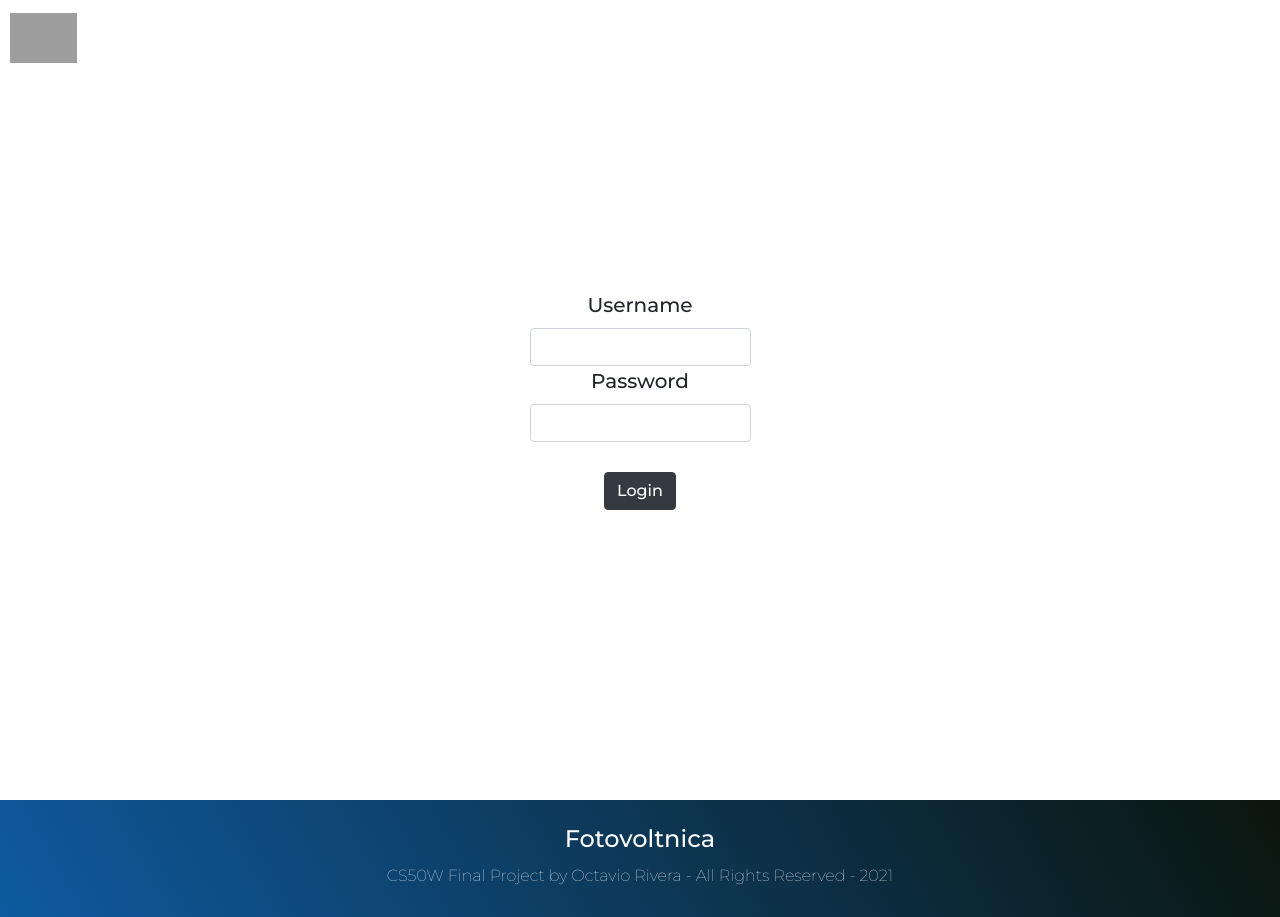
After one commit to TavoRivera/website-fotovoltnica, a Django app: page /login in a window 1280 px wide. The commit adds this page. Run offline with Django 3.2, Linux system fonts and the light colour scheme; some libraries are stand-ins or nearby versions; grey boxes are pictures that could not be loaded.

Commit message:
:construction: - @TavoRivera - Siu 70% progress

```diff
--- a/fotovoltnica/inventario/templates/inventario/index.html
+++ b/fotovoltnica/inventario/templates/inventario/index.html
@@ -56,7 +56,7 @@ Inicio
             {%csrf_token%}
             {% for servicio in servicios %}{% load staticfiles %}
             <div class="service-item col mb-4" style="background-image: url({{servicio.image}});">
-                <a href="{% url 'systems' %}"><h3>{{servicio.name}}</h3></a>
+                <a href="{% url 'systems' %}#{{servicio.name}}"><h3>{{servicio.name}}</h3></a>
             </div>
             {% endfor %}
         </div>
--- a/fotovoltnica/inventario/templates/inventario/layout.html
+++ b/fotovoltnica/inventario/templates/inventario/layout.html
@@ -27,9 +27,11 @@
                 </div>
                 <ul>
                     <li><a href="{% url 'index' %}" data-after="inicio">Inicio</a></li>
-                    <li><a href="{%% url 'systems' }" data-after="servicios">Servicios</a></li>
+                    <li><a href="{% url 'systems' %}" data-after="servicios">Servicios</a></li>
                     <li><a href="#contact" data-after="Contacto">Contacto</a></li>
                     <li><a href="{% url 'register' %}" data-after="Registrate">Registrate</a></li>
+                    <li><a href="{% url 'login' %}" data-after="Inicia sesión">Inicia sesión</a></li>
+                    <li><a href="{% url 'logout' %}" data-after="cerrar sesión">cerrar sesión</a></li>
                 </ul>
             </div>
         </div>
--- /dev/null
+++ b/fotovoltnica/inventario/templates/inventario/login.html
@@ -0,0 +1,26 @@
+{% extends "inventario/layout.html" %}
+
+{% block title %}
+Registrate
+{% endblock %}
+
+{% block body %}
+
+<div class="container text-center">
+    <form action="{% url 'login' %}" class="form" method="post">
+        {% csrf_token %}
+        <label for="username">Username</label>
+        <input type="username" name="username" class="form-control">
+
+        <label for="password">Password</label>
+        <input type="password" name="password" class="form-control">
+
+
+        <br>
+
+        <input type="submit" class=" btn btn-dark" value="Login">
+    </form>
+
+</div>
+
+{% endblock %}
--- a/fotovoltnica/inventario/templates/inventario/systems.html
+++ b/fotovoltnica/inventario/templates/inventario/systems.html
@@ -9,7 +9,7 @@ Nuestros sistemas
 {% for servicio in servicios %}{% load staticfiles %}
 
 <section id="front_view" style="background-image: url({{servicio.image}})">
-    <div class="container front_view">
+    <div id="{{servicio.name}}" class="container front_view">
         <div class="col-6">
             <h3 class="title">{{servicio.name}}<span></span></h3>
         </div>
@@ -53,7 +53,7 @@ Nuestros sistemas
                                 <h5>Descripción:</h5>
                                 <p>{{ items.comment }}</p>
                                 <h5>Contiene:</h5>
-                                <ul><li>{{items.items}}</li></ul>
+                                {% for articulo in items.items.all %} <ul class="text-left"><li>- {{articulo}} </li></ul>{% endfor %}
                                 <h5>Precio:</h5>
                                 <h><b>${{item.amount}}</b></p>
 
--- a/fotovoltnica/inventario/urls.py
+++ b/fotovoltnica/inventario/urls.py
@@ -5,6 +5,8 @@ from . import views
 urlpatterns = [
     path("", views.index, name="index"),
     path('register', views.register, name='register'),
+    path('login', views.login_view, name='login'),
+    path('logout', views.logout_view, name='logout'),
     path('systems', views.systems, name='systems'),
     path('cotizar', views.cotizar, name='cotizar'),
 ]
--- a/fotovoltnica/inventario/views.py
+++ b/fotovoltnica/inventario/views.py
@@ -3,7 +3,8 @@ from django.urls import reverse
 from django.http import HttpResponse, HttpResponseRedirect
 from django.contrib.auth import authenticate, login, logout
 from django.contrib.auth.models import User
-from .forms import SignUpForm
+# from djngo.core.mail import EmailMessage
+# from django.template.loader import render_to_string
 from .models import *
 
 # Create your views here.
@@ -24,27 +25,51 @@ def systems(request):
     return render(request, "inventario/systems.html", context)
 
 def cotizar(request):
+    if not request.user.is_authenticated:
+        return render(request, "inventario/login.html")
     precio = request.POST['amount']
-    print(precio)
+    sistema = request.POST['selection']
+    nombre = request.user.first_name
+    apellido = request.user.last_name
+    email = request.user.email
+
+    datos_cliente = "<h4><u>Datos del cliente:</u></h4>\
+                    <p><b>Nombre:</b> {} {} </p>\
+                    <p><b>Correo:</b> {} </p>\
+                    <br><br>".format(nombre,apellido,email)
+
+    print(datos_cliente)
+
+
 
     return redirect('index')
 
+def login_view(request):
+    if request.method == 'GET':
+        return render(request, 'inventario/login.html')
+    try:
+        username = request.POST['username']
+        password = request.POST['password']
 
-# def register(request):
-#     form = SignUpForm(request.POST)
-#     if form.is_valid():
-#         form.save()
-#         username = form.cleaned_data.get('username')
-#         first = form.cleaned_data.get('first')
-#         last = form.cleaned_data.get('last')
-#         email = form.cleaned_data.get('email')
-#         password = form.cleaned_data.get('password1')
-#         user = authenticate(username=username, first=first, last=last, email=email, password=password)
-#         login(request, user)
-#         return redirect('home')
-#     else:
-#         form = SignUpForm()
-#     return render(request, 'inventario/register.html', {'form': form})
+    except KeyError:
+        return render(request, "inventario/login.html", {"message_alert": "Invalid Entry"})
+    if not username:
+        return render(request, "inventario/login.html", {"message_alert": "Invalid Username"})
+    if not password:
+        return render(request, "inventario/login.html", {"message_alert": "Invalid Password"})
+
+    user = authenticate(request, username=username, password=password)
+    if not user:
+        return render(request, 'inventario/login.html', {'message_alert': 'Invalid credentials'})
+    else:
+        login(request, user)
+        # render(request, "orders/index.html", {"message_success": "Welcome!"})
+        return HttpResponseRedirect(reverse('index'))
+
+
+def logout_view(request):
+    logout(request)
+    return HttpResponseRedirect(reverse('index'))
 
 
 def register(request):
@@ -82,4 +107,4 @@ def register(request):
     # return redirect(request.get_full_path())
     # messages.success(request, f" Now you're registered!")
     #return HttpResponseRedirect(reverse('index'))
-    return render(request, "inventario/index.html")
+    return HttpResponseRedirect(reverse('index'))
```
Also changed, not shown: fotovoltnica/fotovoltnica/settings.py (+7 -0 lines), fotovoltnica/inventario/forms.py (deleted, +0 -16 lines), fotovoltnica/db.sqlite3, fotovoltnica/inventario/templates/inventario/contact.html (added).
